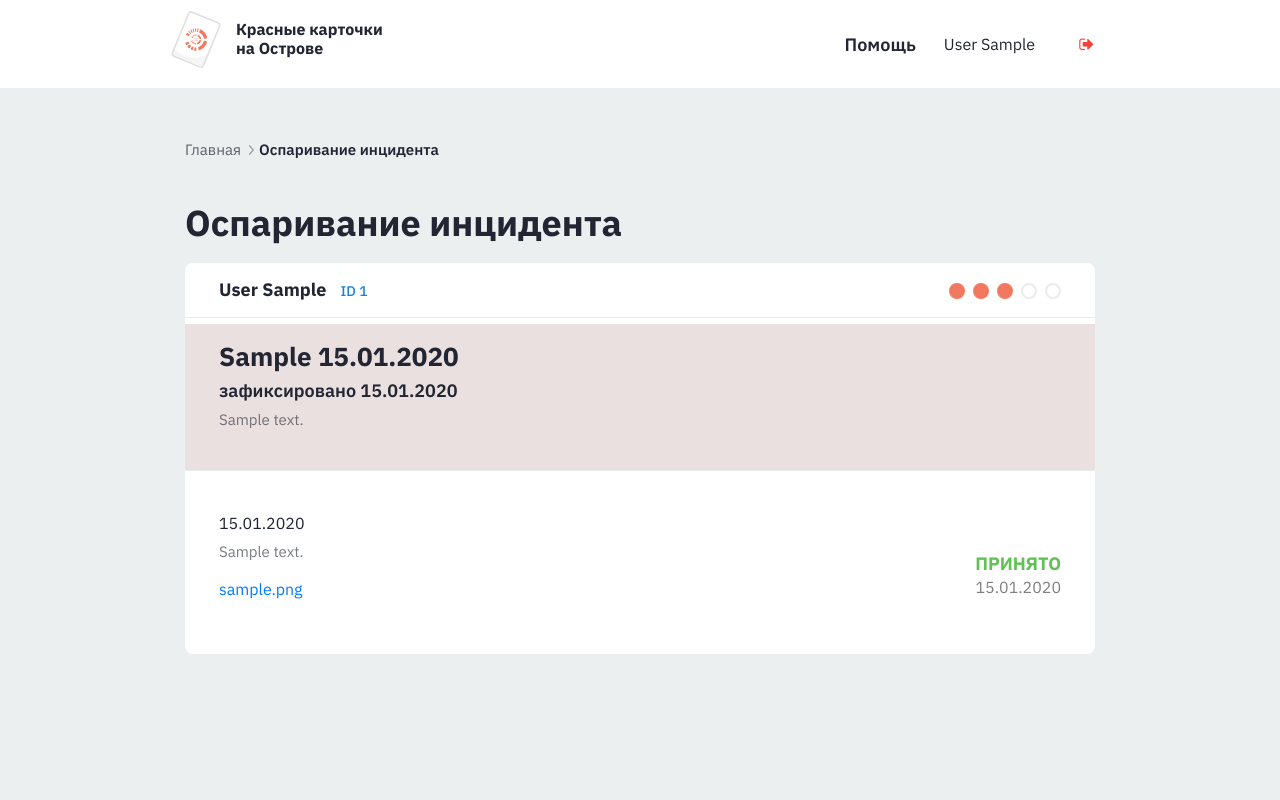
After one commit to openprofession/unti_cards, a Django app: page /appeals/1 in a window 1280 px wide. The commit adds this page. Run offline with Django 3.2, Linux system fonts and the light colour scheme; a user stored in the database is signed in; tables that the repository leaves empty hold one stand-in row (values such as "Sample post"); some libraries are stand-ins or nearby versions.

Commit message:
ready appeal endpoints

```diff
--- a/src/app_django/urls.py
+++ b/src/app_django/urls.py
@@ -46,13 +46,18 @@ urlpatterns += [
                       views.AddCardAdminFormView.as_view(),
                       name='card-add'
                   ),
-                  path(
-                      'challenge',
-                      views.ChallengeFormView.as_view(),
-                      name='challenge'
-                  ),
-                  path('challenge/success', views.challenge_ready, name='challenge_ready'),
-                  path('appeals', views.AppealListFormView.as_view(), name='appeal_list'),
+                  path('appeals/add',
+                       views.AppealsFormView.as_view(),
+                       name='appeals-add'),
+                  path('appeals/add/success',
+                       views.SuccessAppealsFormView.as_view(),
+                       name='appeals-add-success'),
+                  path('appeals',
+                       views.AppealListView.as_view(),
+                       name='appeals-list'),
+                  path('appeals/<str:pk>',
+                       views.AppealDetailAdminView.as_view(),
+                       name='appeals-detail-admin'),
 
               ] + static(settings.STATIC_URL, document_root=settings.STATIC_ROOT) + \
               static(settings.MEDIA_URL, document_root=settings.MEDIA_ROOT)
--- a/src/red_cards/templates/home.html
+++ b/src/red_cards/templates/home.html
@@ -88,7 +88,7 @@
                 {% if status.name == status.NAME_PUBLISHED %}
                   <div class="event-panel__item">
                       <a class="btn btn-outline-primary"
-                         href="{% url 'challenge' %}?user={{ request.user.leader_id }}&card={{ status.card.uuid }}">Оспорить</a>
+                         href="{% url 'appeals-add' %}?user={{ request.user.leader_id }}&card={{ status.card.uuid }}">Оспорить</a>
                   </div>
                     <div class="event-panel__item">
                         <div class="timer">
--- /dev/null
+++ b/src/red_cards/templates/red_cards/appeal_detail_admin.html
@@ -0,0 +1,123 @@
+{% extends 'base.html' %}
+{% load widget_tweaks %}
+
+
+{% block content %}
+<div class="container">
+<nav class="breadcrumb-nav" aria-label="breadcrumb">
+  <ol class="breadcrumb">
+    <li class="breadcrumb-item"><a href="index.html">Главная</a></li>
+    <li class="breadcrumb-item active" aria-current="page">Оспаривание инцидента</li>
+  </ol>
+</nav>
+
+<h1 class="section-title">Оспаривание инцидента</h1>
+<div class="section-block event-block">
+
+  <div class="section-block__item">
+    <div class="row align-items-center">
+      <div class="col-md-9">
+
+                <div class="user-name">
+                  <div class="user-name__value">{{ request.user.get_full_name }}</div>
+                    <span class="user-name__id user-id">ID {{ request.user.leader_id }}</span>
+                </div>
+      </div>
+      <div class="col-md-3">
+        <div class="user-status">
+          <ul class="status-indicator">
+            <li><span class="circle circle-orange"></span></li>
+            <li><span class="circle circle-orange"></span></li>
+            <li><span class="circle circle-orange"></span></li>
+            <li><span class="circle"></span></li>
+            <li><span class="circle"></span></li>
+          </ul>
+        </div>
+      </div>
+    </div>
+  </div>
+
+  <div class="section-block__item" style="background: rgba(173, 130, 130, 0.25);">
+    <div class="row align-items-center">
+
+      <div class="col-md-9">
+        <div class="user-event">
+
+              <h3 class="user-event__title" style="">
+                  {{ card.reason }}
+                  {{ card.incident_dt|date:"d.m.Y" }}
+              </h3>
+              <div class="user-event__date">
+                  зафиксировано {{ card.get_status.change_dt|date:"d.m.Y" }}
+              </div>
+              <p class="user-event__text">
+                 {{ card.description }}
+              </p>
+
+        </div>
+
+            <div class="event-date">
+          {% if appeal.status != appeal.STATUS_APPROVED and appeal.status != appeal.STATUS_REJECTED %}
+                 Время до решения:
+                <span
+                        {% if appeal.time_for_complete > 0 %}
+                            style="color: green"
+                        {% else %}
+                            style="color: darkred"
+                        {% endif %}
+                >
+                {{ appeal.time_for_complete_text }}
+                </span>
+          {% endif %}
+            </div>
+      </div>
+    </div>
+
+  </div>
+
+  <div class="section-block__item">
+    <div class="row align-items-center">
+      <div class="col-md-9">
+
+      <div class="form-group">
+          {{ appeal.create_dt|date:"d.m.Y" }}
+          <p class="user-event__text">
+          {{ appeal.description  }}
+              </p>
+      </div>
+      <div class="form-group">
+        <div class="custom-file">
+            <a href="{{ appeal.file.url }}" download>{{ appeal.file.name  }}</a>
+        </div>
+      </div>
+      </div>
+
+            {% include 'red_cards/appeal_status.html' %}
+
+    </div>
+  </div>
+
+    {% if request.user == appeal.executive and appeal.status == appeal.STATUS_IN_WORK %}
+      <div class="users-list__item">
+        <div class="row align-items-center">
+          <div class="col-md-6" style="text-align: center;">
+
+                <form action="" method="POST">
+                    {% csrf_token %}
+                    <input type="hidden" name="form_name" value="manage" />
+
+                    <input type="hidden" name="appeal" value="{{ appeal.pk }}" />
+
+                    <button type="submit" name="action" value="accept" class="btn btn-outline-primary" >
+                        Одобрить</button>
+                    <button type="submit" name="action" value="reject" class="btn btn-outline-primary" style="margin-left: 10px;">
+                        Отклонить</button>
+
+                </form>
+          </div>
+        </div>
+      </div>
+    {% endif %}
+</div>
+</div>
+{% endblock %}
--- /dev/null
+++ b/src/red_cards/templates/red_cards/appeal_status.html
@@ -0,0 +1,43 @@
+
+          <div class="col-md-3">
+            <div class="user-status">
+
+                {% if appeal.status == appeal.STATUS_NEW %}
+                    <div class="user-status__value blue-color">НЕ ПРОСМОТРЕНО</div>
+                {% elif appeal.status == appeal.STATUS_IN_WORK %}
+                    <div class="user-status__value green-color">На рассмотрении</div>
+                {% elif appeal.status == appeal.STATUS_APPROVED %}
+                    <div class="user-status__value green-color">Принято</div>
+                {% elif appeal.status == appeal.STATUS_REJECTED %}
+                    <div class="user-status__value orange-color">Отказ</div>
+                {% else %}
+                    <div class="user-status__value orange-color">NA</div>
+                {% endif %}
+
+                {% if appeal.status == appeal.STATUS_NEW or appeal.status == appeal.STATUS_IN_WORK %}
+                    {% if appeal.executive %}
+                        <span style="color: gray;">{{ appeal.executive.get_full_name }}</span>
+                        <span style="color: gray;">{{ appeal.date_assign|date:"d.m.Y"  }}</span>
+                    {% endif %}
+
+                    <form action="" method="POST">
+                        {% csrf_token %}
+                        <input type="hidden" name="form_name" value="executive" />
+
+                        <input type="hidden" name="appeal" value="{{ appeal.pk }}" />
+                        {% if appeal.executive != request.user %}
+                            <input type="hidden" name="action" value="assign" />
+                            <button class="btn btn-outline-primary">взять в работу</button>
+                        {% else %}
+                            <input type="hidden" name="action" value="free" />
+                            <button class="btn btn-outline-primary">отказаться</button>
+                        {% endif %}
+                    </form>
+                {% else %}
+                    <span style="color: gray;">{{ appeal.date_finished|date:"d.m.Y" }}</span>
+                {% endif %}
+
+
+
+            </div>
+          </div>
--- a/src/red_cards/views.py
+++ b/src/red_cards/views.py
@@ -15,6 +15,8 @@ from django.contrib import messages
 from django.http import Http404, HttpResponseForbidden
 
 from django.views.generic import FormView, TemplateView
+from django.views.generic.dates import SingleObjectTemplateResponseMixin
+
 from django import forms
 
 _sql_get_cards = """
@@ -298,7 +300,16 @@ def api_test2(request):
     return HttpResponse("OK!")
 
 
-class ChallengeForm(forms.Form):
+# ############################################################################ #
+
+class BaseAppealsView(
+    LoginRequiredMixin,
+    TemplateView,
+):
+    """   """
+
+
+class AppealForm(forms.Form):
     """
 
     """
@@ -321,11 +332,13 @@ class ChallengeForm(forms.Form):
         widget=forms.HiddenInput,
     )
 
-    def save(self):
+    def save(self, card):
+
+        assert isinstance(card, models.Card)
         # https://docs.djangoproject.com/en/2.2/topics/http/file-uploads/
         # https://stackoverflow.com/questions/1718429/file-does-not-upload-from-web-form-in-django
-        card = models.Card.objects.get(uuid=self.cleaned_data.get('card'))
-        new_appel = models.Appeal.objects.create(
+
+        new_appeal = models.Appeal.objects.create(
             description=self.cleaned_data.get('description'),
             status=models.Appeal.STATUS_NEW,
             card=card,
@@ -336,23 +349,23 @@ class ChallengeForm(forms.Form):
             name=models.Status.NAME_CONSIDERATION,
             system=models.Status.SYSTEM_LEADER,
         )
-        return new_appel
+        return new_appeal
 
 
-class ArgsChallengeForm(forms.Form):
+class ArgsAppealsFormView(forms.Form):
     # user = forms.ChoiceField(required=True)
     card = forms.UUIDField(required=True)
 
 
-class ChallengeFormView(LoginRequiredMixin, FormView):
-    template_name = 'challenge.html'
-    form_class = ChallengeForm
+class AppealsFormView(FormView, BaseAppealsView):
+    form_class = AppealForm
+    template_name = 'red_cards/appeal_form.html'  # "%s/%s%s.html"
 
     def get_context_data(self, **kwargs):
-        context = super(ChallengeFormView, self).get_context_data(**kwargs)
+        context = super(AppealsFormView, self).get_context_data(**kwargs)
 
         # ------------------------------------------------------------ #
-        params = ArgsChallengeForm(self.request.GET)
+        params = ArgsAppealsFormView(self.request.GET)
         if not params.is_valid():
             raise Http404
         #
@@ -360,8 +373,7 @@ class ChallengeFormView(LoginRequiredMixin, FormView):
         card = models.Card.objects.get(uuid=params['card'])
         status = card.get_status()
         assert isinstance(status, models.Status)
-        if status.name != status.NAME_PUBLISHED:
-            raise HttpResponseForbidden
+
         #
         if int(self.request.user.leader_id) != int(card.leader_id):
             # only own car can be challenge
@@ -379,9 +391,16 @@ class ChallengeFormView(LoginRequiredMixin, FormView):
 
     def post(self, request, *args, **kwargs):
         form = self.get_form()
+
+        assert isinstance(form, AppealForm)
         if form.is_valid():
+            card = models.Card.objects.get(uuid=form.cleaned_data.get('card'))
 
-            appeal = form.save()
+            if card.get_status().name != models.Status.NAME_PUBLISHED:
+                messages.error(request, 'Карточка уже оспорена')
+                return self.get(request, *args, **kwargs)
+
+            appeal = form.save(card)
             assert isinstance(appeal, models.Appeal)
             # messages.success(
             #     request, 'Апеляция успешно добавлена {}'.format(appeal)
@@ -393,27 +412,15 @@ class ChallengeFormView(LoginRequiredMixin, FormView):
         #
 
     def get_success_url(self):
-        return reverse('challenge_ready')
+        return reverse('appeals-add-success')
 
 
-def challenge_ready(request):  # ChallengeFormView
-    return render(request, template_name="challenge-accepted.html", )
+class SuccessAppealsFormView(BaseAppealsView):
+    template_name = 'red_cards/appeal_form_success.html'  # "%s/%s%s.html"
 
 
-class AppealListFormView(LoginRequiredMixin, TemplateView):
-    template_name = 'request.html'
-
-    def get_context_data(self, **kwargs):
-        context = super(AppealListFormView, self).get_context_data(**kwargs)
-        appeals = models.Appeal.objects.all().order_by(
-            '-create_dt'
-        )
-        context.update({
-            'appeals': appeals,
-        })
-        return context
-
-    def post(self, request, *args, **kwargs):
+class ExecutiveMixin:
+    def handle_executive(self, request, *args, **kwargs):
         appeal_id = self.request.POST.get('appeal')
         appeal = models.Appeal.objects.filter(pk=appeal_id).first()
         if not appeal:
@@ -423,7 +430,7 @@ class AppealListFormView(LoginRequiredMixin, TemplateView):
             return self.get(request, *args, **kwargs)
         #
         if appeal.status in (
-            appeal.STATUS_APPROVED, appeal.STATUS_REJECTED
+                appeal.STATUS_APPROVED, appeal.STATUS_REJECTED
         ):
             messages.error(
                 request, 'Данная заявка закрыта.'
@@ -434,6 +441,7 @@ class AppealListFormView(LoginRequiredMixin, TemplateView):
         if action == 'assign':
             appeal.executive = request.user
             appeal.date_assign = models.timezone.now()
+            appeal.status = appeal.STATUS_IN_WORK
             appeal.save()
 
             messages.success(
@@ -444,6 +452,7 @@ class AppealListFormView(LoginRequiredMixin, TemplateView):
         elif action == 'free':
             appeal.executive = None
             appeal.date_assign = None
+            appeal.status = appeal.STATUS_NEW
             appeal.save()
 
             messages.success(
@@ -456,3 +465,100 @@ class AppealListFormView(LoginRequiredMixin, TemplateView):
         #
 
         return self.get(request, *args, **kwargs)
+
+
+class AppealListView(ExecutiveMixin, BaseAppealsView):
+    template_name = 'red_cards/appeal_list.html'
+
+    def get_context_data(self, **kwargs):
+        context = super(AppealListView, self).get_context_data(**kwargs)
+        appeals = models.Appeal.objects.all().order_by(
+            '-create_dt'
+        )
+        context.update({
+            'appeals': appeals,
+        })
+        return context
+
+    def post(self, request, *args, **kwargs):
+        return self.handle_executive(request, *args, **kwargs)
+
+
+class ArgsAppealDetailAdminView(forms.Form):
+    pk = forms.IntegerField(required=True)
+
+    def get_appeal(self):
+        if not self.is_valid():
+            return None
+        #
+        return models.Appeal.objects.filter(
+            pk=self.cleaned_data.get('pk')
+        ).first()
+
+
+class AppealDetailAdminView(ExecutiveMixin, BaseAppealsView):
+    template_name = 'red_cards/appeal_detail_admin.html'
+
+    def get_context_data(self, **kwargs):
+        context = super(AppealDetailAdminView, self).get_context_data(**kwargs)
+        appeal = ArgsAppealDetailAdminView(kwargs).get_appeal()
+        context.update({
+            'card': appeal.card,
+            'appeal': appeal,
+        })
+        return context
+
+    def post(self, request, *args, **kwargs):
+        form_name = self.request.POST.get('form_name')
+        if form_name == 'executive':
+            return self.handle_executive(request, *args, **kwargs)
+        elif form_name == 'manage':
+            appeal = models.Appeal.objects.filter(
+                pk=self.request.POST.get('appeal')
+            ).first()
+            if appeal is None:
+                messages.error(request, 'Заявка не найдена в базе данных')
+                return self.get(request, *args, **kwargs)
+            #
+            assert isinstance(appeal, models.Appeal)
+            if request.user != appeal.executive:
+                messages.error(request, 'Заявку рассматривает другой модератор')
+                return self.get(request, *args, **kwargs)
+            #
+
+            if appeal.status != appeal.STATUS_IN_WORK:
+                messages.error(request, 'Заявка уже закрыта')
+                return self.get(request, *args, **kwargs)
+            #
+
+            action = self.request.POST.get('action')
+            if action == 'accept':
+                models.Status.objects.create(
+                    card=appeal.card,
+                    name=models.Status.NAME_ELIMINATED,
+                )
+                appeal.status = appeal.STATUS_APPROVED
+                appeal.executive = request.user
+                appeal.date_finished = models.timezone.now()
+                appeal.save()
+            #
+            elif action == 'reject':
+                models.Status.objects.create(
+                    card=appeal.card,
+                    name=models.Status.NAME_ISSUED,
+                )
+                appeal.status = appeal.STATUS_REJECTED
+                appeal.executive = request.user
+                appeal.date_finished = models.timezone.now()
+                appeal.save()
+
+
+            return self.get(request, *args, **kwargs)
+
+
+        else:
+            return self.get(request, *args, **kwargs)
+        #
+
+
+# ############################################################################ #
```
Also changed, not shown: src/red_cards/templates/red_cards/appeal_list.html (renamed from src/red_cards/templates/request.html, +5 -38 lines), src/red_cards/templates/red_cards/appeal_form.html (renamed from src/red_cards/templates/challenge.html), src/red_cards/templates/red_cards/appeal_form_success.html (renamed from src/red_cards/templates/challenge-accepted.html).
